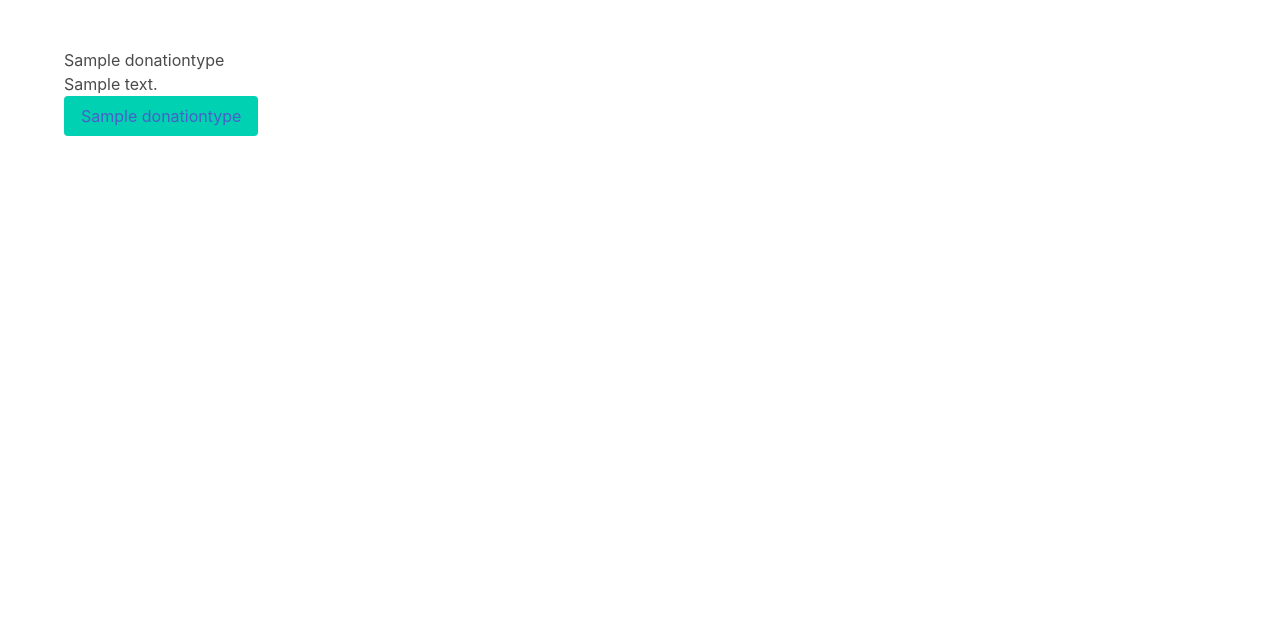
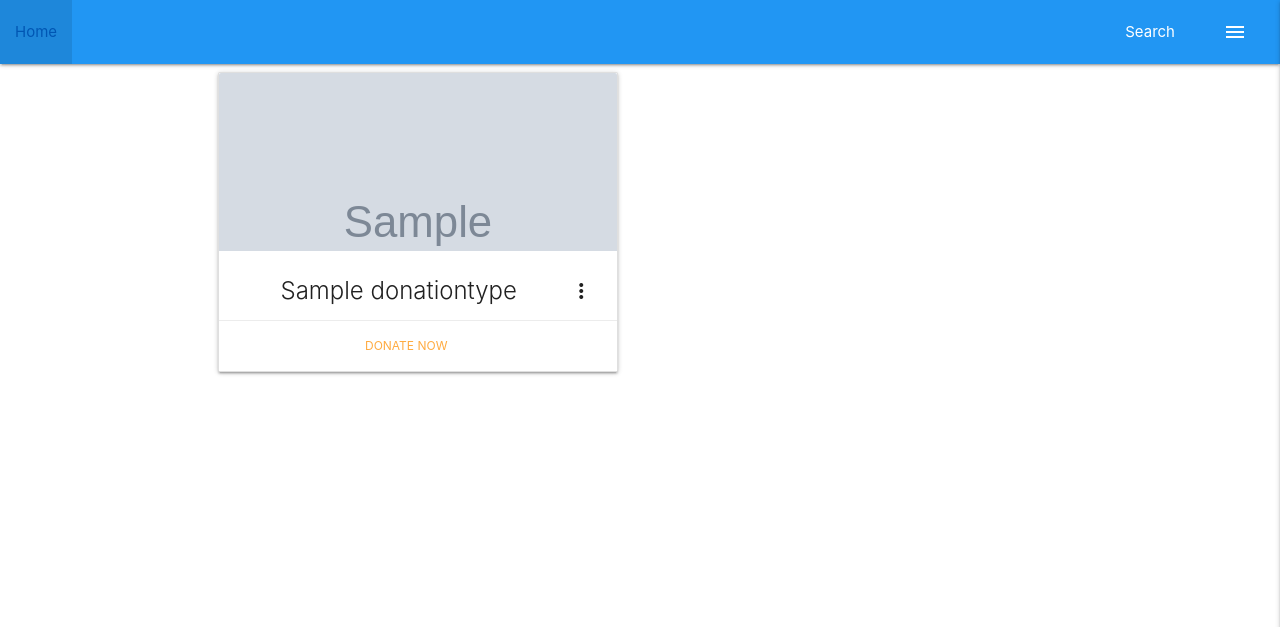
Before and after one commit to chiragagarwal54/AlumniTrackingSystem, a Django app: page /donate in a window 1280 px wide. Shown: the top 627 px of the page. Run offline with Django 3.2, Linux system fonts and the light colour scheme; a user stored in the database is signed in; tables that the repository leaves empty hold one stand-in row (values such as "Sample post"); grey boxes marked "Sample" are stand-in pictures; some libraries are stand-ins or nearby versions; grey boxes are pictures that could not be loaded.

Commit message:
[ADD] Donation Page css

```diff
--- a/payments/models.py
+++ b/payments/models.py
@@ -11,6 +11,7 @@ class DonationType(models.Model):
         max_length=100, null=True, help_text="Formal Name of the donation"
     )
     description = models.TextField(help_text="What the donation is for", default="ABC")
+    image = models.ImageField(blank=True, null=True, upload_to="donation_images/")
 
     def __str__(self):
         return self.donation_id
--- /dev/null
+++ b/payments/templates/payments/base.html
@@ -0,0 +1,44 @@
+{% load static %}
+<!DOCTYPE html>
+<html lang="en">
+
+<head>
+    <meta charset="UTF-8">
+    <meta name="viewport" content="width=device-width, initial-scale=1.0">
+    <title>Donation Page</title>
+    <link rel="stylesheet" href="https://stackpath.bootstrapcdn.com/bootstrap/4.5.0/css/bootstrap.min.css"
+        integrity="sha384-9aIt2nRpC12Uk9gS9baDl411NQApFmC26EwAOH8WgZl5MYYxFfc+NcPb1dKGj7Sk" crossorigin="anonymous">
+    <script src="https://code.jquery.com/jquery-3.5.1.js"
+        integrity="sha256-QWo7LDvxbWT2tbbQ97B53yJnYU3WhH/C8ycbRAkjPDc=" crossorigin="anonymous"></script>
+    <script src="https://cdn.jsdelivr.net/npm/popper.js@1.16.0/dist/umd/popper.min.js"
+        integrity="sha384-Q6E9RHvbIyZFJoft+2mJbHaEWldlvI9IOYy5n3zV9zzTtmI3UksdQRVvoxMfooAo"
+        crossorigin="anonymous"></script>
+    <script src="https://stackpath.bootstrapcdn.com/bootstrap/4.5.0/js/bootstrap.min.js"
+        integrity="sha384-OgVRvuATP1z7JjHLkuOU7Xw704+h835Lr+6QL9UvYjZE3Ipu6Tp75j7Bh/kR0JKI"
+        crossorigin="anonymous"></script>
+    <script src="https://js.stripe.com/v3/"></script>
+    <link href="https://fonts.googleapis.com/icon?family=Material+Icons" rel="stylesheet">
+    <link rel="stylesheet prefetch" href="{% static 'chat/css/materialize.css' %}">
+    <script src="{% static 'chat/js/materialize.js' %}"></script>
+</head>
+
+<body>
+
+    {% include 'payments/navbar.html' %}
+    {% block content %}
+    {% endblock %}
+</body>
+
+</html>
+<script>
+    $(document).ready(function () {
+        $('.materialboxed').materialbox();
+    });
+    $(function () {
+        $('.sidenav').sidenav({
+            edge: 'right',
+        });
+    });
+</script>
+{% block js %}
+{% endblock %}
--- a/payments/templates/payments/home.html
+++ b/payments/templates/payments/home.html
@@ -1,27 +1,38 @@
+{% extends 'payments/base.html' %}
 {% load static %}
-<!DOCTYPE html>
-<html lang="en">
 
-<head>
-    <meta charset="UTF-8">
-    <meta name="viewport" content="width=device-width, initial-scale=1.0">
-    <title>Payment Home Page</title>
-    <link rel="stylesheet" href="https://cdn.jsdelivr.net/npm/bulma@0.8.2/css/bulma.min.css">
-    <script defer src="https://use.fontawesome.com/releases/v5.3.1/js/all.js"></script>
-</head>
+{% block content %}
 
-<body>
-    <section class="section">
-        {% for donation in donations %}
-        <div class="container">
-            <p>{{ donation.donation_name }}</p>
-            <p>{{ donation.description }}</p>
-            <button class="button is-primary" id="{{ donation.donation_id }}"><a
-                    href="{% url 'donate main' dono_id=donation.donation_id %}" style="text-decoration: none;">{{ donation.donation_name }}</a></button>
+<div class="row center-cols center-align container">
+    {% for donation in donations %}
+    <div class="col s12">
+        <div class="card hoverable small card-small sticky-action">
+            <div class="card-image waves-effect waves-block waves-light">
+                <img class="activator" src="{{ donation.image.url }}">
+            </div>
+            <div class="card-content">
+                <span class="card-title activator grey-text text-darken-4">{{ donation.donation_name }}<i
+                        class="material-icons right">more_vert</i></span>
+            </div>
+            <div class="card-action">
+                <a href="{% url 'donate main' dono_id=donation.donation_id %}">Donate Now</a>
+            </div>
+            <div class="card-reveal">
+                <span class="card-title grey-text text-darken-4">{{ donation.donation_name }}<i
+                        class="material-icons right">close</i></span>
+                <p>{{ donation.description }}</p>
+            </div>
         </div>
-        <br />
-        {% endfor %}
-    </section>
-</body>
+    </div>
+    {% endfor %}
+</div>
 
-</html>
+{% endblock %}
+
+{% block js %}
+<style>
+    .card-small {
+        width: 400px;
+    }
+</style>
+{% endblock %}
--- /dev/null
+++ b/payments/templates/payments/navbar.html
@@ -0,0 +1,37 @@
+<div class="navbar-fixed">
+    <nav class="blue">
+        <ul class="left hide-on-med-and-down">
+            <li><a href="/" style="text-decoration: none;">Home</a></li>
+        </ul>
+        <ul class="right hide-on-med-and-down">
+            <li><a href="/searchalumni:" style="text-decoration: none;">Search</a></li>
+            <li><a href="#" data-target="slide-out" class="sidenav-trigger show-on-large"
+                    style="text-decoration: none;"><i class="material-icons">menu</i></a></li>
+        </ul>
+    </nav>
+</div>
+
+
+<ul id="slide-out" class="sidenav">
+    <li>
+        <div class="user-view">
+            <div class="background">
+                <img src="https://picsum.photos/600">
+            </div>
+            <a href="#user" style="text-decoration: none;"><img class="circle materialboxed"
+                    src="{{ request.user.profile_photo.url }}"></a>
+            <a href="#name" style="text-decoration: none;"><span
+                    class="white-text name">{{ request.user.full_name }}</span></a>
+            <a href="#email" style="text-decoration: none;"><span
+                    class="white-text email">{{ request.user.email }}</span></a>
+        </div>
+    </li>
+    <li><a href="/profile/{{ request.user.username }}/{{ request.user.id }}"><i
+                class="material-icons">account_circle</i>Profile</a></li>
+    <li><a href="/chat/general"><i class="material-icons">chat</i>Group Chat</a></li>
+    <li>
+        <div class="divider"></div>
+    </li>
+    <li><a class="subheader">Subheader</a></li>
+    <li><a class="waves-effect" href="/logout"><i class="material-icons">remove_circle</i>Logout</a></li>
+</ul>
```
Also changed, not shown: payments/templates/payments/donation.html (+3 -26 lines), payments/migrations/0003_donationtype_image.py (added).
